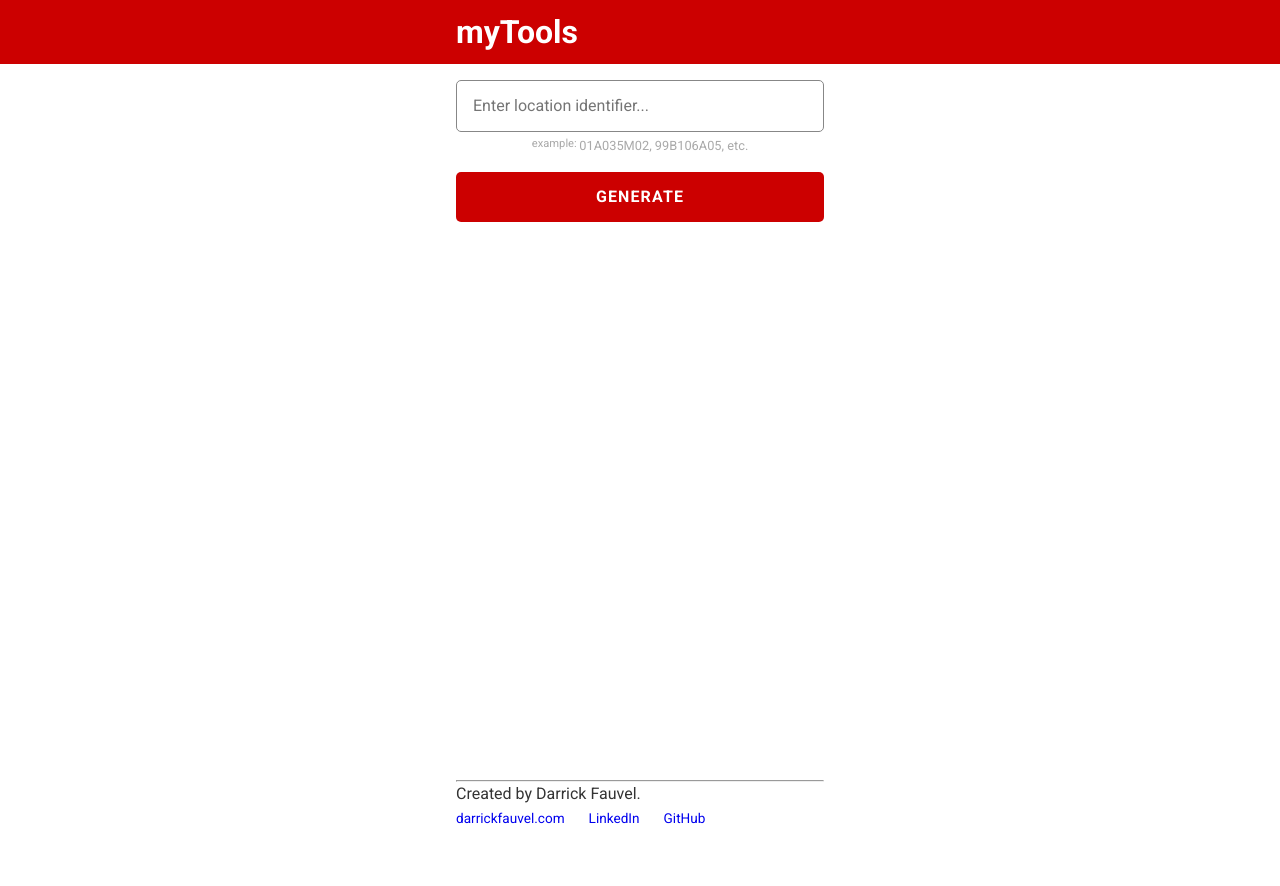
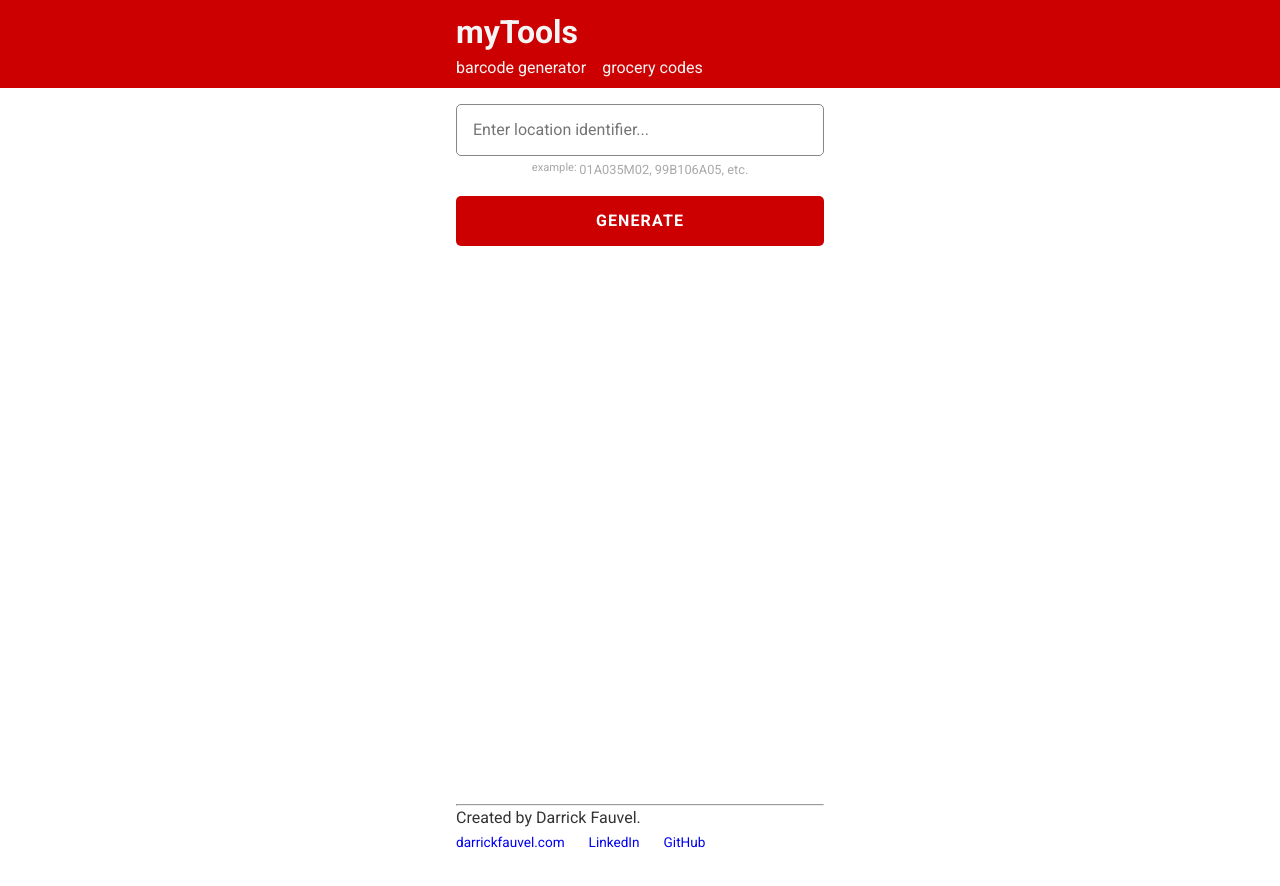
Before and after one commit to DarrickFauvel/barcode-generator-react, a React (Vite) app: page / in a window 1280 px wide. Shown: the top 886 px of the page. Built offline with nearby package versions, Linux system fonts and the light colour scheme.

Commit message:
Add navigation

```diff
--- a/src/components/Header.jsx
+++ b/src/components/Header.jsx
@@ -1,16 +1,27 @@
-import React, { useContext } from "react";
-import { Context } from "../context";
+import React, { useContext } from 'react';
+import { Link } from 'react-router-dom';
+import { Context } from '../context';
 
 const Header = () => {
   const { state } = useContext(Context);
 
   return (
-    <header className="header">
-      <div className="container">
+    <header className='header'>
+      <div className='container'>
+        <h1>
+          <Link to='/'>myTools</Link>
+        </h1>
 
-        <h1>
-          myTools
-        </h1>
+        <nav>
+          <ul>
+            <li>
+              <Link to='generator'>barcode generator</Link>
+            </li>
+            <li>
+              <Link to='grocery'>grocery codes</Link>
+            </li>
+          </ul>
+        </nav>
       </div>
     </header>
   );
```
